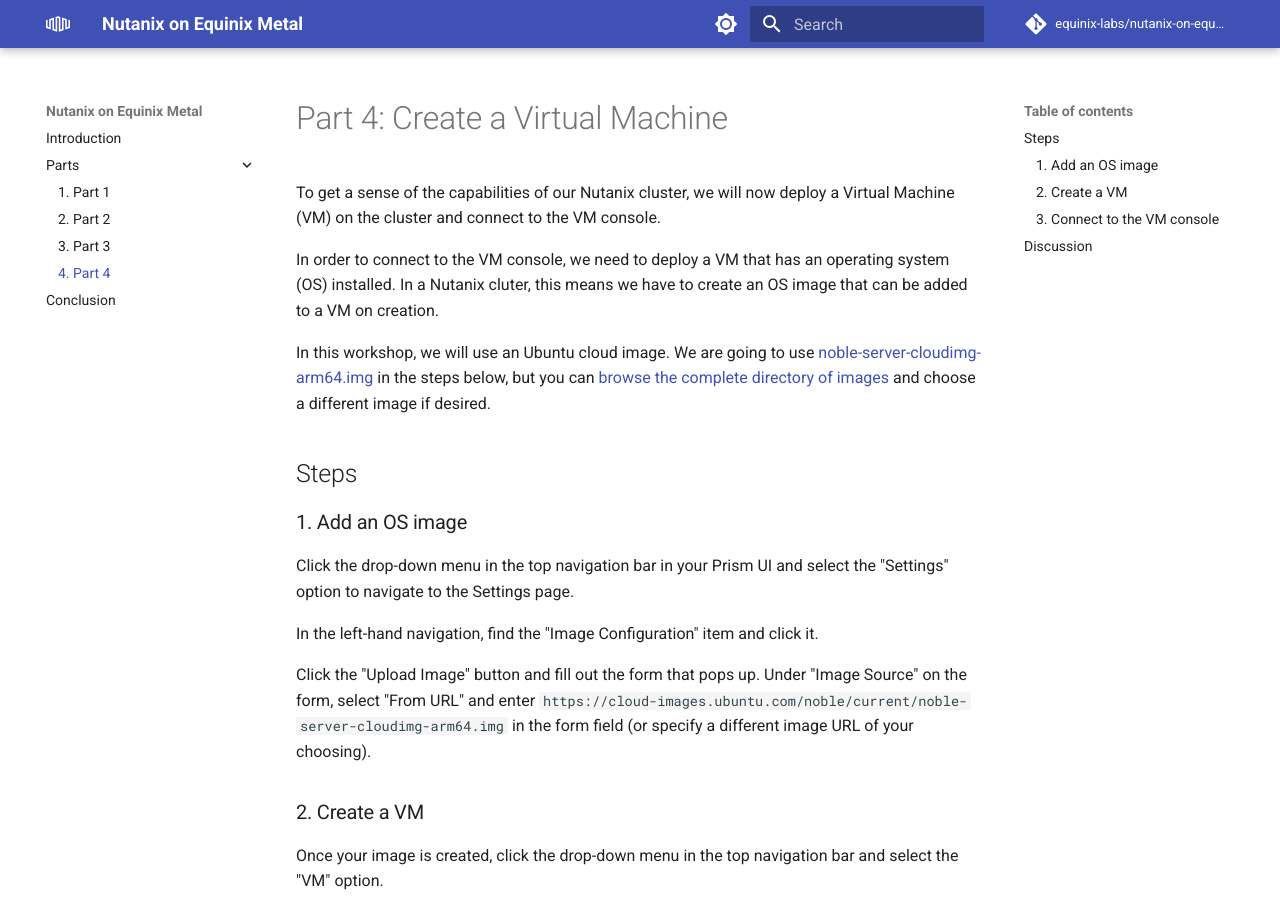
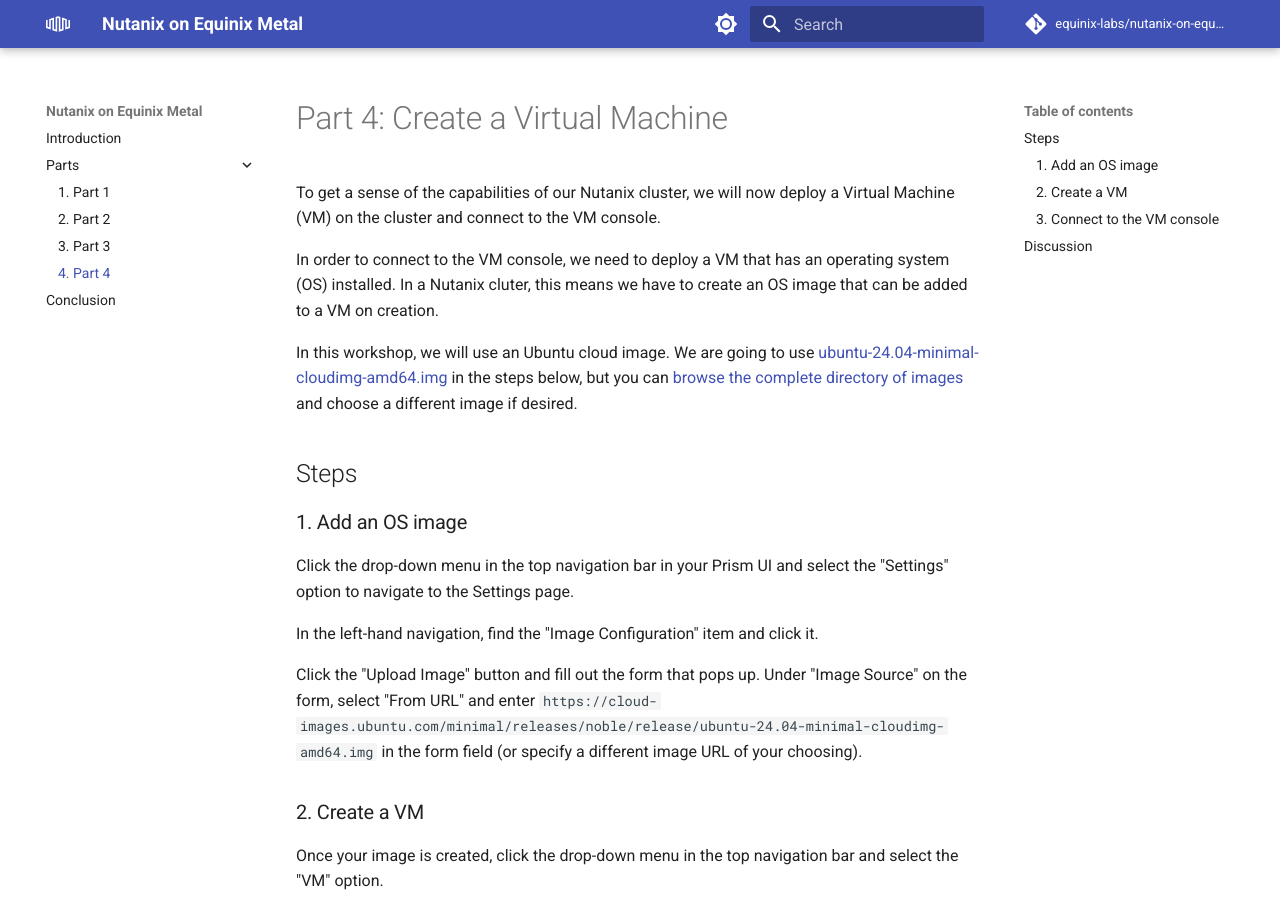
Before and after one commit to equinix-labs/equinix-labs-metal-nutanix-cluster, an MkDocs documentation site: the page built from docs/parts/part4.md, in a window 1280 px wide and 900 px high. Built offline with MkDocs 1.6.1 and Material for MkDocs 9.7.7, drawn with Linux system fonts in a browser that asks for light colours; comment, search, counter and statistics services are not loaded.

Commit message:
fix: switch to minimal Ubuntu release and use correct architecture

```diff
--- a/docs/parts/part4.md
+++ b/docs/parts/part4.md
@@ -5,7 +5,7 @@
 
 In order to connect to the VM console, we need to deploy a VM that has an operating system (OS) installed.  In a Nutanix cluter, this means we have to create an OS image that can be added to a VM on creation.
 
-In this workshop, we will use an Ubuntu cloud image.  We are going to use [noble-server-cloudimg-arm64.img](https://cloud-images.ubuntu.com/noble/current/noble-server-cloudimg-arm64.img) in the steps below, but you can [browse the complete directory of images](https://cloud-images.ubuntu.com/) and choose a different image if desired.
+In this workshop, we will use an Ubuntu cloud image.  We are going to use [ubuntu-24.04-minimal-cloudimg-amd64.img](https://cloud-images.ubuntu.com/minimal/releases/noble/release/ubuntu-24.04-minimal-cloudimg-amd64.img) in the steps below, but you can [browse the complete directory of images](https://cloud-images.ubuntu.com/) and choose a different image if desired.
 
 ## Steps
 
@@ -16,7 +16,7 @@
 In the left-hand navigation, find the "Image Configuration" item and click it.
 
 Click the "Upload Image" button and fill out the form
-that pops up.  Under "Image Source" on the form, select "From URL" and enter `https://cloud-images.ubuntu.com/noble/current/noble-server-cloudimg-arm64.img` in the form field (or specify a different image URL of your choosing).
+that pops up.  Under "Image Source" on the form, select "From URL" and enter `https://cloud-images.ubuntu.com/minimal/releases/noble/release/ubuntu-24.04-minimal-cloudimg-amd64.img` in the form field (or specify a different image URL of your choosing).
 
 ### 2. Create a VM
 
```
